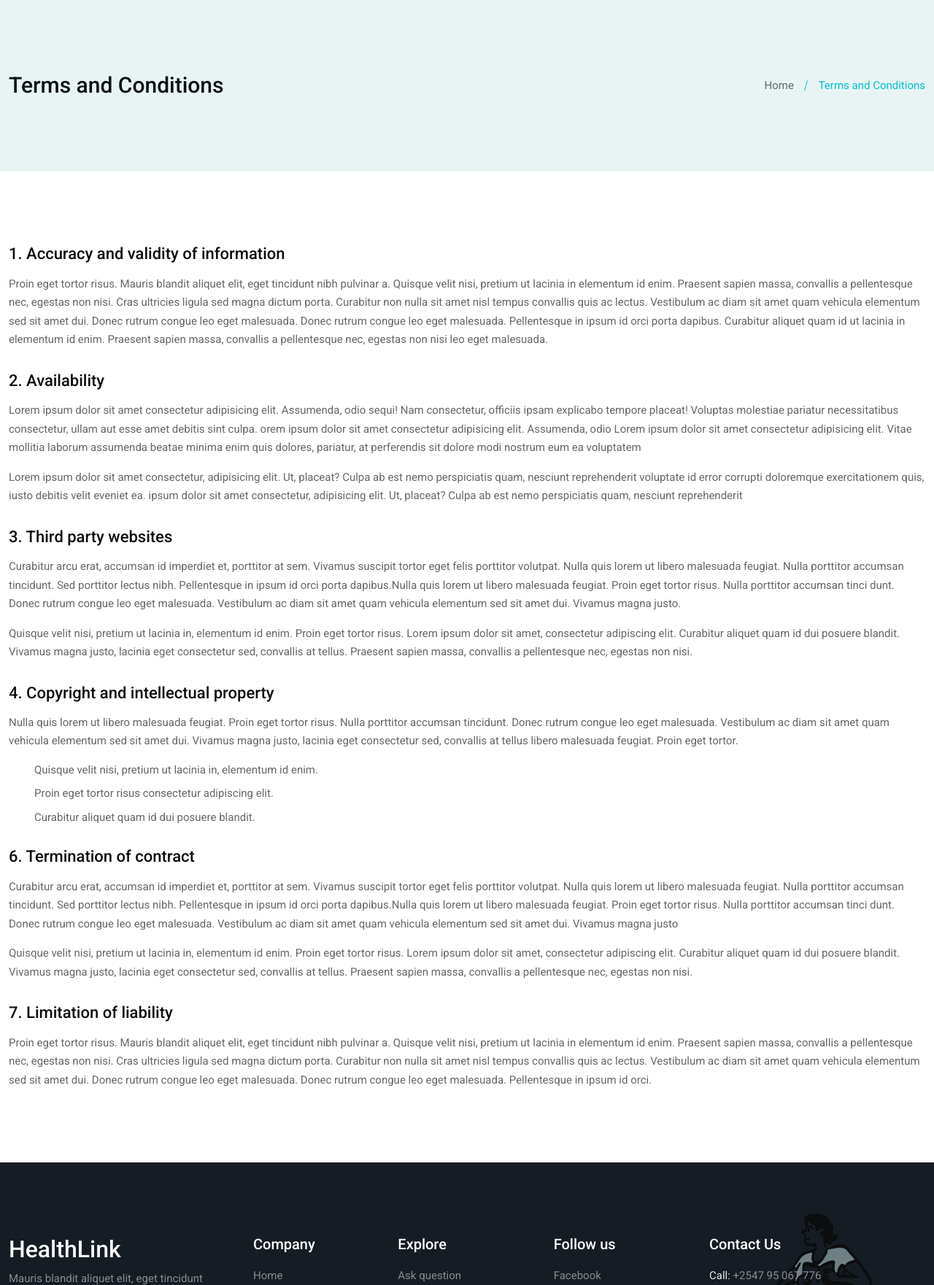
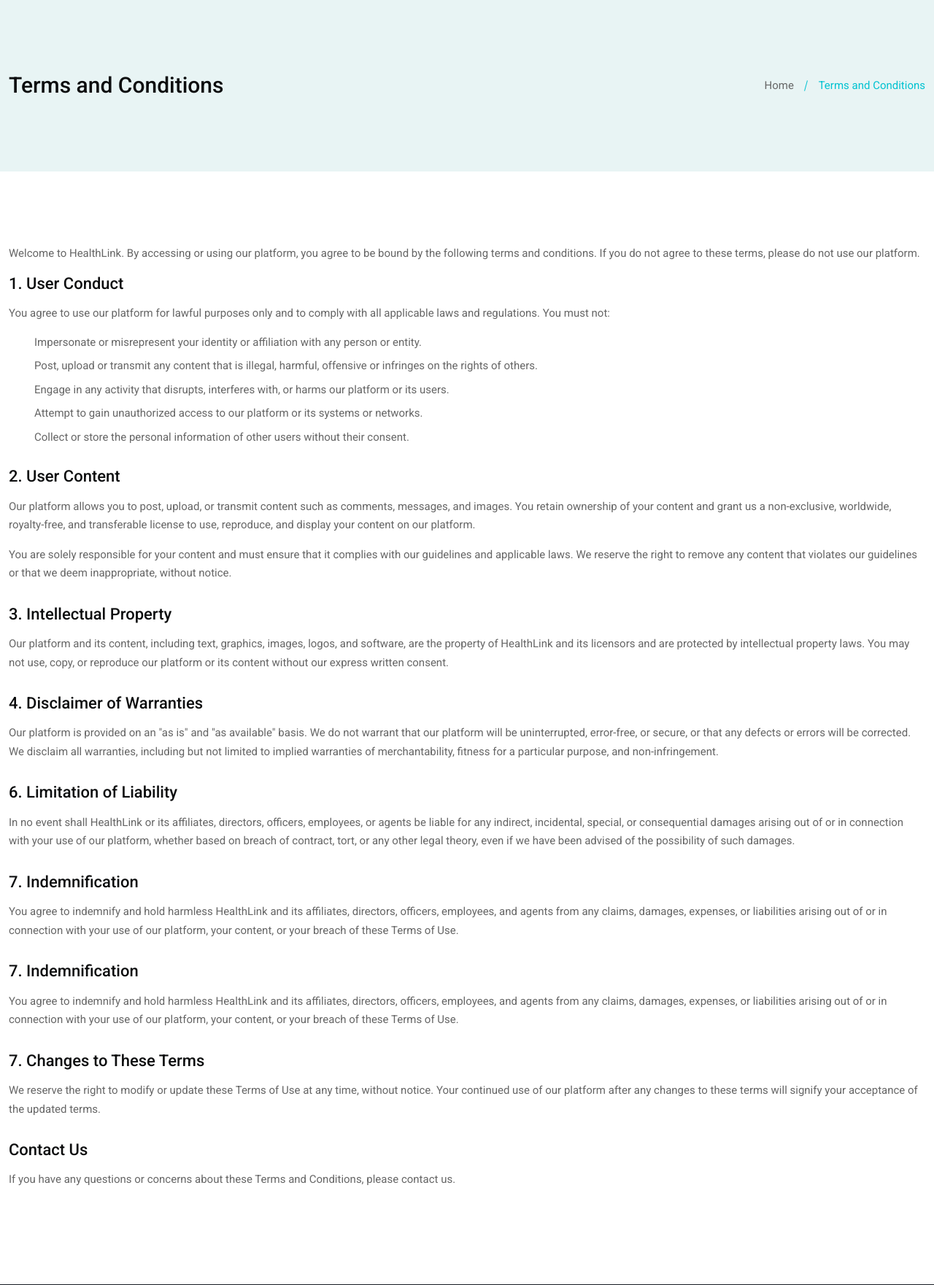
Before and after one commit to CinnamonXI/Team-X, a Django app: page /terms-and-conditions/ in a window 1280 px wide. Shown: the part 87-1848 px from the top of the page at 73% size. Run offline with Django 4.2, Linux system fonts and the light colour scheme; some libraries are stand-ins or nearby versions.

Commit message:
made changes on the content

```diff
--- a/templates/about.html
+++ b/templates/about.html
@@ -6,10 +6,7 @@
 				<div class="row align-items-center">
 					<div class="col-lg-7">
 						<div class="about-banner-content">
-							<span class="top-title">Who we are</span>
-							<h2>Our job is to empower the world through the development of technology through combined knowledge.</h2>
-							<p>Quisque velit nisi, pretium ut lacinia in, elementum id enim. Curabitur aliquet quam id dui posuere blandit. Vivamus magna justo, lacinia eget consectetur sed, convallis at tellus. Donec sollicitudin molestie malesuada pretium ut lacinia in, elementum id enim. Curabitur aliquet quam id dui posuere blandit. Vivamus magna.</p>
-							<p>Nulla porttitor accumsan tincidunt. Curabitur arcu erat, accumsan id imperdiet et, porttitor at sem. Vivamus suscipit tortor eget felis porttitor volutpat. Curabitur arcu erat, accumsan id imperdiet et, porttitor at sem.</p>
+							<p>HealthLink was founded by a group of students for healthcare professionals and patients with different health conditions.  We saw the need for a safe and supportive online community for people facing any health challenge. Our mission is to provide a platform for people to connect, share information, and support each other. We are committed to providing a safe and inclusive environment for all members of our community.  </p>
 						</div>
 					</div>
 
--- a/templates/index.html
+++ b/templates/index.html
@@ -8,7 +8,7 @@
 						<div class="banner-content">
 							<h1>Hlink</h1>
 							<h3>Share & grow the world's <span>knowledge</span>!</h3>
-							<p>We want to connect with people who will share their knowledge from one person to another.</p>
+							<p>Welcome to HealthLink! Our platform is designed to provide a safe and supportive community for people with different health conditions. Whether you are seeking information, support, or just a place to connect with others, our forum is the right place for you. We offer a wide range of features, including discussion boards, search functionality, a robust resource library, and much more. Join our community today and start connecting with others who share similar experiences</p>
 							<a href="" class="default-btn">
 								Get Free Resourses
 							</a>
--- a/templates/terms.html
+++ b/templates/terms.html
@@ -4,50 +4,70 @@
 		<section class="ptb-100">
 			<div class="container">
 				<div class="main-content-text">
-					<h3>1. Accuracy and validity of information</h3>
-					<p>Proin eget tortor risus. Mauris blandit aliquet elit, eget tincidunt nibh pulvinar a. Quisque velit nisi, pretium ut lacinia in elementum id enim. Praesent sapien massa, convallis a pellentesque nec, egestas non nisi. Cras ultricies ligula sed magna dictum porta. Curabitur non nulla sit amet nisl tempus convallis quis ac lectus. Vestibulum ac diam sit amet quam vehicula elementum sed sit amet dui. Donec rutrum congue leo eget malesuada. Donec rutrum congue leo eget malesuada. Pellentesque in ipsum id orci porta dapibus. Curabitur aliquet quam id ut lacinia in elementum id enim. Praesent sapien massa, convallis a pellentesque nec, egestas non nisi leo eget malesuada.</p>
+					<p>Welcome to HealthLink. By accessing or using our platform, you agree to be bound by the following terms and conditions. If you do not agree to these terms, please do not use our platform.</p>
+					<h3>1. User Conduct </h3>
+					<p>You agree to use our platform for lawful purposes only and to comply with all applicable laws and regulations. You must not:
+						<ul>
+							<li>
+								<i class="ri-check-line"></i>
+								Impersonate or misrepresent your identity or affiliation with any person or entity.
+							</li>
+							<li>
+								<i class="ri-check-line"></i>
+								Post, upload or transmit any content that is illegal, harmful, offensive or infringes on the rights of others.
+							</li>
+							<li>
+								<i class="ri-check-line"></i>
+								Engage in any activity that disrupts, interferes with, or harms our platform or its users.
+							</li>
+							<li>
+								<i class="ri-check-line"></i>
+								Attempt to gain unauthorized access to our platform or its systems or networks.
+							</li>
+							<li>
+								<i class="ri-check-line"></i>
+								Collect or store the personal information of other users without their consent.
+							</li>
+						</ul>
+
+						 </p>
+					<div class="gap-20"></div>
+
+					<h3>2. User Content </h3>
+					<p>Our platform allows you to post, upload, or transmit content such as comments, messages, and images. You retain ownership of your content and grant us a non-exclusive, worldwide, royalty-free, and transferable license to use, reproduce, and display your content on our platform. </p>
+					<p>You are solely responsible for your content and must ensure that it complies with our guidelines and applicable laws. We reserve the right to remove any content that violates our guidelines or that we deem inappropriate, without notice. </p>
+					<div class="gap-20"></div>
+
+					<h3>3. Intellectual Property </h3>
+					<p>Our platform and its content, including text, graphics, images, logos, and software, are the property of HealthLink and its licensors and are protected by intellectual property laws. You may not use, copy, or reproduce our platform or its content without our express written consent. </p>
+					<div class="gap-20"></div>
+
+					<h3>4. Disclaimer of Warranties </h3>
+					<p>Our platform is provided on an "as is" and "as available" basis. We do not warrant that our platform will be uninterrupted, error-free, or secure, or that any defects or errors will be corrected. We disclaim all warranties, including but not limited to implied warranties of merchantability, fitness for a particular purpose, and non-infringement. </p>
 
 					<div class="gap-20"></div>
 
-					<h3>2. Availability</h3>
-					<p>Lorem ipsum dolor sit amet consectetur adipisicing elit. Assumenda, odio sequi! Nam consectetur, officiis ipsam explicabo tempore placeat! Voluptas molestiae pariatur necessitatibus consectetur, ullam aut esse amet debitis sint culpa. orem ipsum dolor sit amet consectetur adipisicing elit. Assumenda, odio Lorem ipsum dolor sit amet consectetur adipisicing elit. Vitae mollitia laborum assumenda beatae minima enim quis dolores, pariatur, at perferendis sit dolore modi nostrum eum ea voluptatem</p>
-					<p>Lorem ipsum dolor sit amet consectetur, adipisicing elit. Ut, placeat? Culpa ab est nemo perspiciatis quam, nesciunt reprehenderit voluptate id error corrupti doloremque exercitationem quis, iusto debitis velit eveniet ea. ipsum dolor sit amet consectetur, adipisicing elit. Ut, placeat? Culpa ab est nemo perspiciatis quam, nesciunt reprehenderit</p>
+					<h3>6. Limitation of Liability </h3>
+					<p>In no event shall HealthLink or its affiliates, directors, officers, employees, or agents be liable for any indirect, incidental, special, or consequential damages arising out of or in connection with your use of our platform, whether based on breach of contract, tort, or any other legal theory, even if we have been advised of the possibility of such damages. </p>
+						<div class="gap-20"></div>
 
+					<h3>7. Indemnification </h3>
+					<p>You agree to indemnify and hold harmless HealthLink and its affiliates, directors, officers, employees, and agents from any claims, damages, expenses, or liabilities arising out of or in connection with your use of our platform, your content, or your breach of these Terms of Use.</p>
 					<div class="gap-20"></div>
 
-					<h3>3. Third party websites</h3>
-					<p>Curabitur arcu erat, accumsan id imperdiet et, porttitor at sem. Vivamus suscipit tortor eget felis porttitor volutpat. Nulla quis lorem ut libero malesuada feugiat. Nulla porttitor accumsan tincidunt. Sed porttitor lectus nibh. Pellentesque in ipsum id orci porta dapibus.Nulla quis lorem ut libero malesuada feugiat. Proin eget tortor risus. Nulla porttitor accumsan tinci dunt. Donec rutrum congue leo eget malesuada. Vestibulum ac diam sit amet quam vehicula elementum sed sit amet dui. Vivamus magna justo.</p>
-					<p>Quisque velit nisi, pretium ut lacinia in, elementum id enim. Proin eget tortor risus. Lorem ipsum dolor sit amet, consectetur adipiscing elit. Curabitur aliquet quam id dui posuere blandit. Vivamus magna justo, lacinia eget consectetur sed, convallis at tellus. Praesent sapien massa, convallis a pellentesque nec, egestas non nisi.</p>
-
+					<h3>7. Indemnification </h3>
+					<p>You agree to indemnify and hold harmless HealthLink and its affiliates, directors, officers, employees, and agents from any claims, damages, expenses, or liabilities arising out of or in connection with your use of our platform, your content, or your breach of these Terms of Use.</p>
 					<div class="gap-20"></div>
 
-					<h3>4.  Copyright and intellectual property</h3>
-					<p>Nulla quis lorem ut libero malesuada feugiat. Proin eget tortor risus. Nulla porttitor accumsan tincidunt. Donec rutrum congue leo eget malesuada. Vestibulum ac diam sit amet quam vehicula elementum sed sit amet dui. Vivamus magna justo, lacinia eget consectetur sed, convallis at tellus  libero malesuada feugiat. Proin eget tortor.</p>
-					<ul>
-						<li>
-							<i class="ri-check-line"></i>
-							Quisque velit nisi, pretium ut lacinia in, elementum id enim.
-						</li>
-						<li>
-							<i class="ri-check-line"></i>
-							Proin eget tortor risus consectetur adipiscing elit.
-						</li>
-						<li>
-							<i class="ri-check-line"></i>
-							Curabitur aliquet quam id dui posuere blandit.
-						</li>
-					</ul>
-
+					<h3>7. Changes to These Terms  </h3>
+					<p>We reserve the right to modify or update these Terms of Use at any time, without notice. Your continued use of our platform after any changes to these terms will signify your acceptance of the updated terms. </p>
 					<div class="gap-20"></div>
 
-					<h3>6. Termination of contract</h3>
-					<p>Curabitur arcu erat, accumsan id imperdiet et, porttitor at sem. Vivamus suscipit tortor eget felis porttitor volutpat. Nulla quis lorem ut libero malesuada feugiat. Nulla porttitor accumsan tincidunt. Sed porttitor lectus nibh. Pellentesque in ipsum id orci porta dapibus.Nulla quis lorem ut libero malesuada feugiat. Proin eget tortor risus. Nulla porttitor accumsan tinci dunt. Donec rutrum congue leo eget malesuada. Vestibulum ac diam sit amet quam vehicula elementum sed sit amet dui. Vivamus magna justo</p>
-					<p>Quisque velit nisi, pretium ut lacinia in, elementum id enim. Proin eget tortor risus. Lorem ipsum dolor sit amet, consectetur adipiscing elit. Curabitur aliquet quam id dui posuere blandit. Vivamus magna justo, lacinia eget consectetur sed, convallis at tellus. Praesent sapien massa, convallis a pellentesque nec, egestas non nisi.</p>
-
+					<h3>Contact Us </h3>
+					<p>If you have any questions or concerns about these Terms and Conditions, please contact us.</p>
 					<div class="gap-20"></div>
 
-					<h3>7. Limitation of liability</h3>
-					<p>Proin eget tortor risus. Mauris blandit aliquet elit, eget tincidunt nibh pulvinar a. Quisque velit nisi, pretium ut lacinia in elementum id enim. Praesent sapien massa, convallis a pellentesque nec, egestas non nisi. Cras ultricies ligula sed magna dictum porta. Curabitur non nulla sit amet nisl tempus convallis quis ac lectus. Vestibulum ac diam sit amet quam vehicula elementum sed sit amet dui. Donec rutrum congue leo eget malesuada. Donec rutrum congue leo eget malesuada. Pellentesque in ipsum id orci.</p>
+
 				</div>
 			</div>
 		</section>
```
Also changed, not shown: templates/privacy.html (+19 -30 lines).
